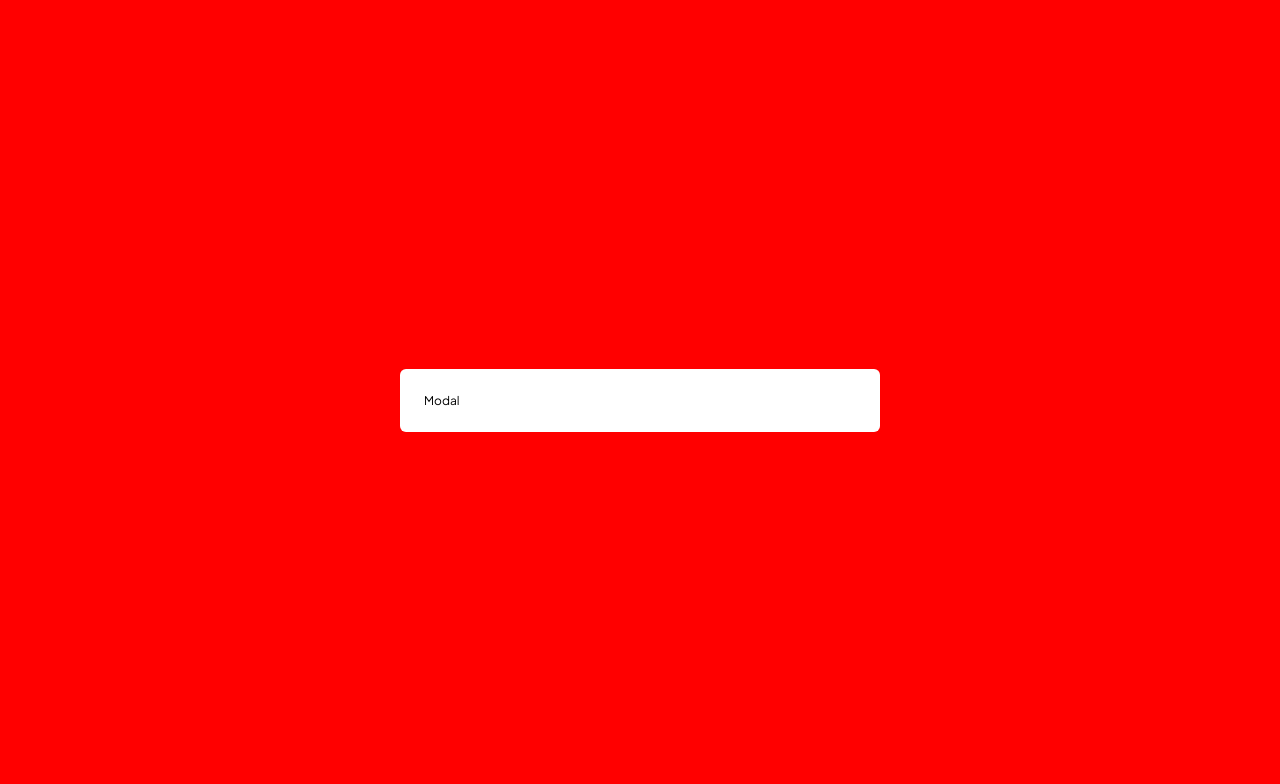
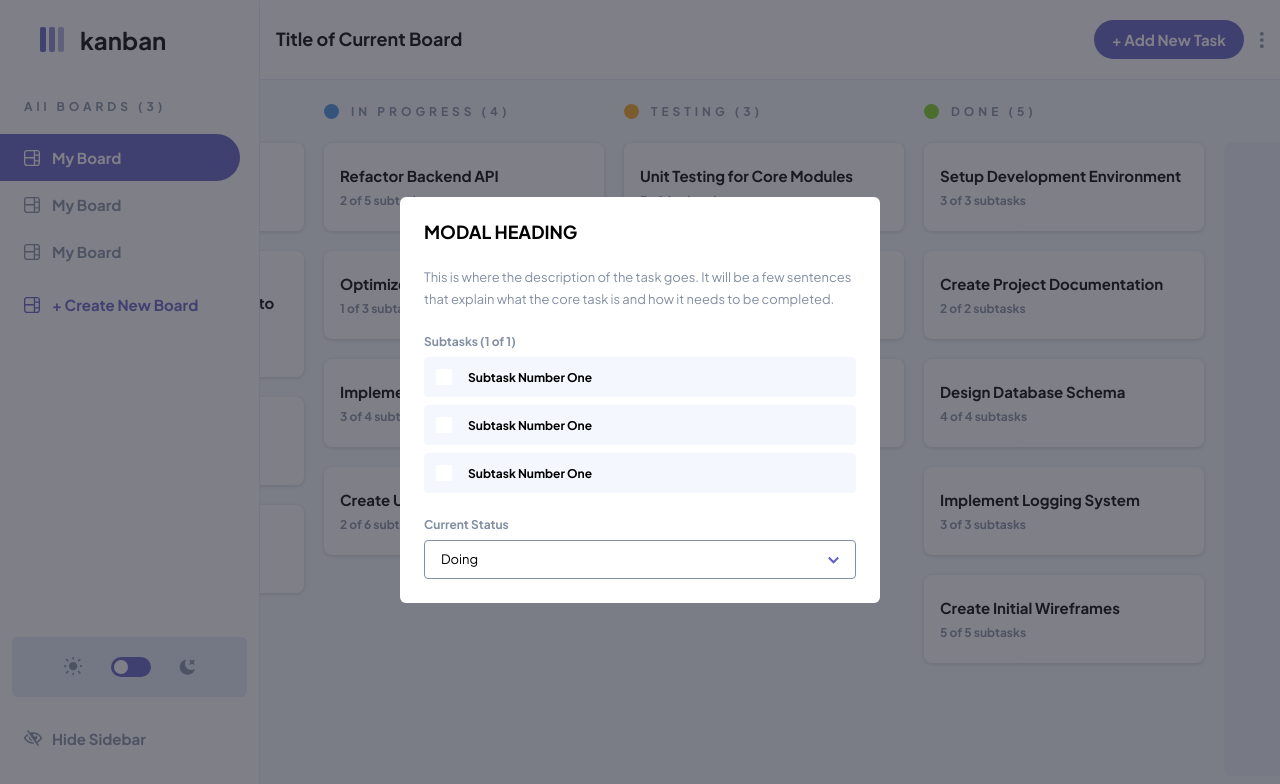
Before and after one commit to NaetharuCodes/kanban, a React (Vite) app in the folder kanban-ui/: page / in a window 1280 px wide. Shown: the top 784 px of the page. Built offline with nearby package versions, Linux system fonts and the light colour scheme.

Commit message:
Add task modal

```diff
--- a/kanban-ui/src/App.tsx
+++ b/kanban-ui/src/App.tsx
@@ -2,19 +2,21 @@ import AppShell from "./components/AppShell/AppShell";
 import dummyData from "./dummyData.json";
 import styles from "./App.module.css";
 import Column from "./components/Column/Column";
-import Modal from "./components/Modal/Modal";
 import { useState } from "react";
+import ViewTaskModal from "./components/ViewTaskModal/ViewTaskModal";
 
 const App = () => {
-  const [open, setOpen] = useState<boolean>(true);
+  const [viewTaskModal, setViewtaskModal] = useState<boolean>(true);
 
-  const handleToggleModal = () => {
-    setOpen(!open);
+  const handleToggleViewTaskModal = () => {
+    setViewtaskModal(!viewTaskModal);
   };
 
   return (
     <AppShell>
-      {open && <Modal toggleModal={handleToggleModal}>Modal</Modal>}
+      {viewTaskModal && (
+        <ViewTaskModal toggleModal={handleToggleViewTaskModal} />
+      )}
       {dummyData.colData ? (
         <div className={styles.mainContainer}>
           {dummyData.colData.map((col) => (
--- a/kanban-ui/src/components/CheckBox/CheckBox.module.css
+++ b/kanban-ui/src/components/CheckBox/CheckBox.module.css
@@ -6,7 +6,6 @@
   padding: 12px;
   border-radius: 4px;
   cursor: pointer;
-  max-width: 350px;
   font-weight: bold;
 }
 
--- a/kanban-ui/src/components/DownDown/DropDown.module.css
+++ b/kanban-ui/src/components/DownDown/DropDown.module.css
@@ -1,5 +1,4 @@
 .container {
-  width: 350px;
 }
 
 .button {
--- a/kanban-ui/src/components/Modal/Modal.module.css
+++ b/kanban-ui/src/components/Modal/Modal.module.css
@@ -5,7 +5,7 @@
   left: 0;
   right: 0;
   z-index: 10;
-  background-color: red;
+  background-color: rgba(var(--dark-gray), 0.6);
   display: flex;
   align-items: center;
   justify-content: center;
@@ -18,6 +18,9 @@
   width: 100%;
   margin: 16px;
   z-index: 12;
+  display: flex;
+  flex-direction: column;
+  gap: 24px;
 }
 
 @media screen and (min-width: 680px) {
--- /dev/null
+++ b/kanban-ui/src/components/ViewTaskModal/ViewTaskModal.module.css
@@ -0,0 +1,24 @@
+.heading {
+}
+
+.description {
+  color: rgba(var(--blue-gray), 1);
+  font-weight: bold;
+}
+
+.subTaskContainer {
+  display: flex;
+  flex-direction: column;
+  gap: 8px;
+}
+
+.subTaskLabel {
+  color: rgba(var(--blue-gray), 1);
+  font-weight: bold;
+}
+
+.dropDownLabel {
+  margin-bottom: 8px;
+  color: rgba(var(--blue-gray), 1);
+  font-weight: bold;
+}
--- /dev/null
+++ b/kanban-ui/src/components/ViewTaskModal/ViewTaskModal.tsx
@@ -0,0 +1,56 @@
+import CheckBox from "../CheckBox/CheckBox";
+import DropDown from "../DownDown/DropDown";
+import Modal from "../Modal/Modal";
+import styles from "./ViewTaskModal.module.css";
+
+interface ViewTaskModalProps {
+  toggleModal: () => void;
+}
+
+const ViewTaskModal = ({ toggleModal }: ViewTaskModalProps) => {
+  const sub = 1;
+
+  return (
+    <Modal toggleModal={toggleModal}>
+      <h2 className={`${styles.heading} heading-lg`}>MODAL HEADING</h2>
+      <p className={`${styles.description} text-lg`}>
+        This is where the description of the task goes. It will be a few
+        sentences that explain what the core task is and how it needs to be
+        completed.
+      </p>
+      <div className={styles.subTaskContainer}>
+        <div className={styles.subTaskLabel}>
+          Subtasks ({sub} of {sub})
+        </div>
+        <CheckBox
+          label="Subtask Number One"
+          checked={false}
+          taskId="123"
+          onChange={() => {}}
+        />
+        <CheckBox
+          label="Subtask Number One"
+          checked={false}
+          taskId="123"
+          onChange={() => {}}
+        />
+        <CheckBox
+          label="Subtask Number One"
+          checked={false}
+          taskId="123"
+          onChange={() => {}}
+        />
+      </div>
+      <div>
+        <div className={styles.dropDownLabel}>Current Status</div>
+        <DropDown
+          values={["Doing", "Done"]}
+          value="Doing"
+          setValue={() => {}}
+        />
+      </div>
+    </Modal>
+  );
+};
+
+export default ViewTaskModal;
```
